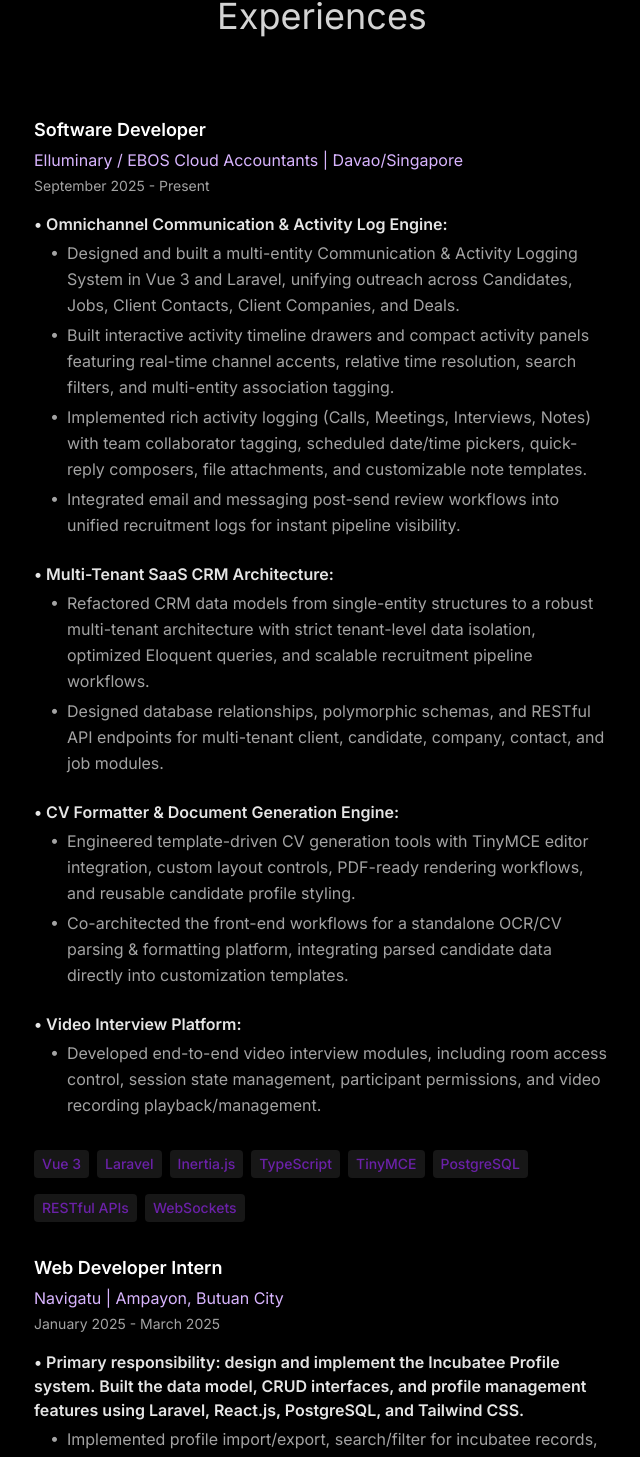
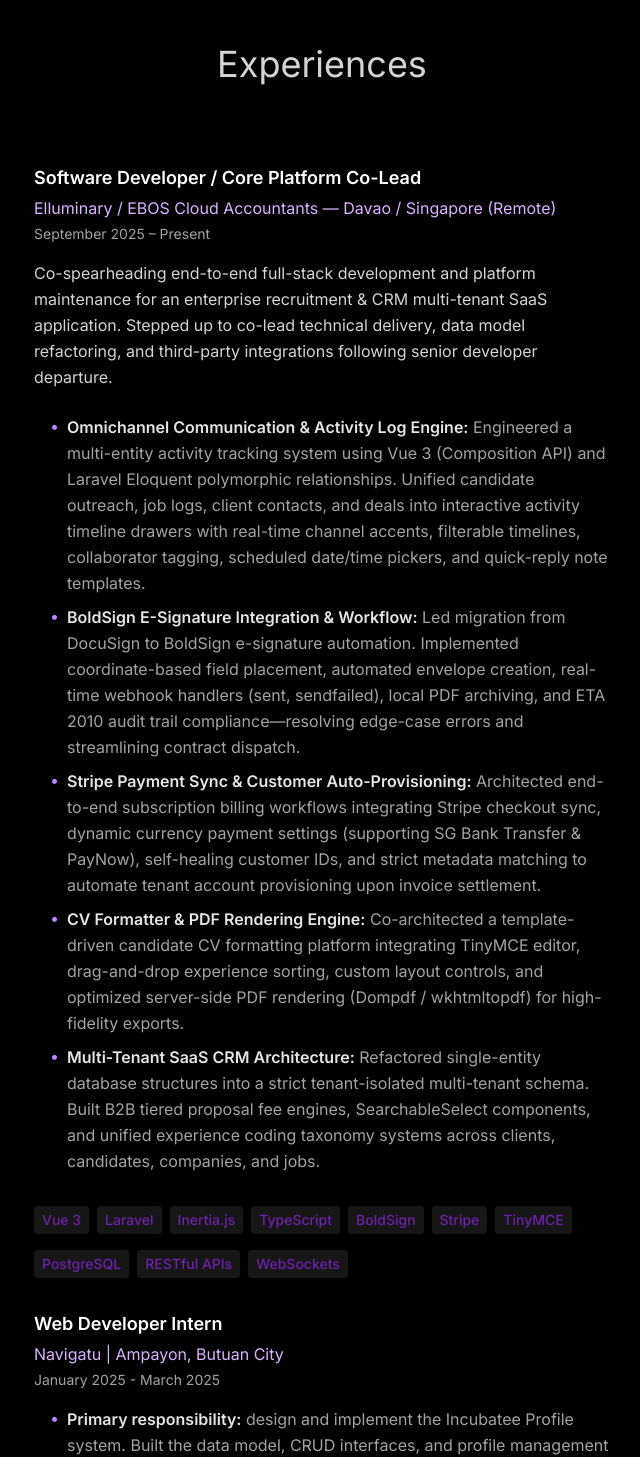
Before and after one commit to jesson20/personal-portfolio, a React (Vite) app: page / in a window 1280 px wide. Shown: the part 2002-3459 px from the top of the page, without its empty margins (318-958 px from the left). Built offline with nearby package versions, Linux system fonts and the light colour scheme.

Commit message:
changed details of professional summary and software engineer experience

```diff
--- a/src/components/Experiences.jsx
+++ b/src/components/Experiences.jsx
@@ -2,6 +2,21 @@
 import { EXPERIENCES } from "../constants";
 import { motion } from "framer-motion";
 import { FaExternalLinkAlt } from 'react-icons/fa';
+
+const renderFormattedText = (text) => {
+  const colonIndex = text.indexOf(':');
+  if (colonIndex !== -1 && colonIndex < 70) {
+    const header = text.slice(0, colonIndex + 1);
+    const body = text.slice(colonIndex + 1);
+    return (
+      <>
+        <strong className="font-semibold text-neutral-200">{header}</strong>
+        {body}
+      </>
+    );
+  }
+  return text;
+};
 
 const renderJobDescription = (jobText) => {
   if (!jobText) return null;
@@ -13,9 +28,13 @@
         if (!trimmed) return <div key={idx} className="h-2" />;
 
         if (trimmed.startsWith('•')) {
+          const bulletContent = trimmed.replace(/^•\s*/, '');
           return (
-            <div key={idx} className="font-semibold text-neutral-200 mt-3 mb-1">
-              {trimmed}
+            <div key={idx} className="flex items-start pl-4 my-2">
+              <span className="mr-2 text-purple-400 select-none flex-shrink-0">•</span>
+              <span className="text-neutral-400 leading-relaxed">
+                {renderFormattedText(bulletContent)}
+              </span>
             </div>
           );
         }
@@ -23,15 +42,17 @@
         if (trimmed.startsWith('-')) {
           const bulletContent = trimmed.replace(/^-+\s*/, '');
           return (
-            <div key={idx} className="flex items-start pl-4 my-1">
-              <span className="mr-2 text-neutral-400 select-none flex-shrink-0">•</span>
-              <span className="text-neutral-400 leading-relaxed">{bulletContent}</span>
+            <div key={idx} className="flex items-start pl-8 my-1">
+              <span className="mr-2 text-neutral-400 select-none flex-shrink-0">-</span>
+              <span className="text-neutral-400 leading-relaxed">
+                {renderFormattedText(bulletContent)}
+              </span>
             </div>
           );
         }
 
         return (
-          <p key={idx} className="text-neutral-400 my-1 leading-relaxed">
+          <p key={idx} className="text-neutral-300 my-2 leading-relaxed">
             {line}
           </p>
         );
--- a/src/constants/index.js
+++ b/src/constants/index.js
@@ -5,30 +5,21 @@
 import project5 from "../assets/projects/taxCalculatorApp.jpg";
 import project6 from "../assets/projects/GWACalculatorApp.jpg";
 
-export const ABOUT_TEXT = `Proactive Full-Stack Software Engineer with extensive experience building scalable multi-tenant SaaS platforms, complex CRM communication engines, and AI-driven applications. Proficient in JavaScript/TypeScript (Vue 3, React), PHP (Laravel), Inertia.js, and Python. Proven track record in designing multi-entity communication activity systems, template-driven CV processing engines, video chat workflows, and high-performance database architectures. Adept at turning complex product requirements into robust, high-availability, user-centric solutions. Open to full-time remote or relocation roles.`;
+export const ABOUT_TEXT = `High-impact Full-Stack Software Engineer with proven experience co-leading engineering workflows, architecting multi-tenant SaaS platforms, and building enterprise communication & payment engines. Co-manages full lifecycle development for an enterprise CRM platform—stepping up as core platform maintainer following senior leadership transition. Proficient in JavaScript/TypeScript (Vue 3, React, Inertia.js), PHP (Laravel), Python, and SQL databases. Demonstrated expertise in third-party API integrations (BoldSign, Stripe, DocuSign), polymorphic activity tracking systems, dynamic PDF generation engines, and AI/ML GIS applications. Adept at transforming complex business requirements into scalable, high-availability software solutions.`;
 
 export const EXPERIENCES = [
   {
-    role: "Software Developer",
-    company: "Elluminary / EBOS Cloud Accountants | Davao/Singapore",
-    date: "September 2025 - Present",
-    job: `• Omnichannel Communication & Activity Log Engine:
-    - Designed and built a multi-entity Communication & Activity Logging System in Vue 3 and Laravel, unifying outreach across Candidates, Jobs, Client Contacts, Client Companies, and Deals.
-    - Built interactive activity timeline drawers and compact activity panels featuring real-time channel accents, relative time resolution, search filters, and multi-entity association tagging.
-    - Implemented rich activity logging (Calls, Meetings, Interviews, Notes) with team collaborator tagging, scheduled date/time pickers, quick-reply composers, file attachments, and customizable note templates.
-    - Integrated email and messaging post-send review workflows into unified recruitment logs for instant pipeline visibility.
+    role: "Software Developer / Core Platform Co-Lead",
+    company: "Elluminary / EBOS Cloud Accountants — Davao / Singapore (Remote)",
+    date: "September 2025 – Present",
+    job: `Co-spearheading end-to-end full-stack development and platform maintenance for an enterprise recruitment & CRM multi-tenant SaaS application. Stepped up to co-lead technical delivery, data model refactoring, and third-party integrations following senior developer departure.
 
-• Multi-Tenant SaaS CRM Architecture:
-    - Refactored CRM data models from single-entity structures to a robust multi-tenant architecture with strict tenant-level data isolation, optimized Eloquent queries, and scalable recruitment pipeline workflows.
-    - Designed database relationships, polymorphic schemas, and RESTful API endpoints for multi-tenant client, candidate, company, contact, and job modules.
-
-• CV Formatter & Document Generation Engine:
-    - Engineered template-driven CV generation tools with TinyMCE editor integration, custom layout controls, PDF-ready rendering workflows, and reusable candidate profile styling.
-    - Co-architected the front-end workflows for a standalone OCR/CV parsing & formatting platform, integrating parsed candidate data directly into customization templates.
-
-• Video Interview Platform:
-    - Developed end-to-end video interview modules, including room access control, session state management, participant permissions, and video recording playback/management.`,
-    technologies: ["Vue 3", "Laravel", "Inertia.js", "TypeScript", "TinyMCE", "PostgreSQL", "RESTful APIs", "WebSockets"],
+• Omnichannel Communication & Activity Log Engine: Engineered a multi-entity activity tracking system using Vue 3 (Composition API) and Laravel Eloquent polymorphic relationships. Unified candidate outreach, job logs, client contacts, and deals into interactive activity timeline drawers with real-time channel accents, filterable timelines, collaborator tagging, scheduled date/time pickers, and quick-reply note templates.
+• BoldSign E-Signature Integration & Workflow: Led migration from DocuSign to BoldSign e-signature automation. Implemented coordinate-based field placement, automated envelope creation, real-time webhook handlers (sent, sendfailed), local PDF archiving, and ETA 2010 audit trail compliance—resolving edge-case errors and streamlining contract dispatch.
+• Stripe Payment Sync & Customer Auto-Provisioning: Architected end-to-end subscription billing workflows integrating Stripe checkout sync, dynamic currency payment settings (supporting SG Bank Transfer & PayNow), self-healing customer IDs, and strict metadata matching to automate tenant account provisioning upon invoice settlement.
+• CV Formatter & PDF Rendering Engine: Co-architected a template-driven candidate CV formatting platform integrating TinyMCE editor, drag-and-drop experience sorting, custom layout controls, and optimized server-side PDF rendering (Dompdf / wkhtmltopdf) for high-fidelity exports.
+• Multi-Tenant SaaS CRM Architecture: Refactored single-entity database structures into a strict tenant-isolated multi-tenant schema. Built B2B tiered proposal fee engines, SearchableSelect components, and unified experience coding taxonomy systems across clients, candidates, companies, and jobs.`,
+    technologies: ["Vue 3", "Laravel", "Inertia.js", "TypeScript", "BoldSign", "Stripe", "TinyMCE", "PostgreSQL", "RESTful APIs", "WebSockets"],
   },
   {
     role: "Web Developer Intern",
```
